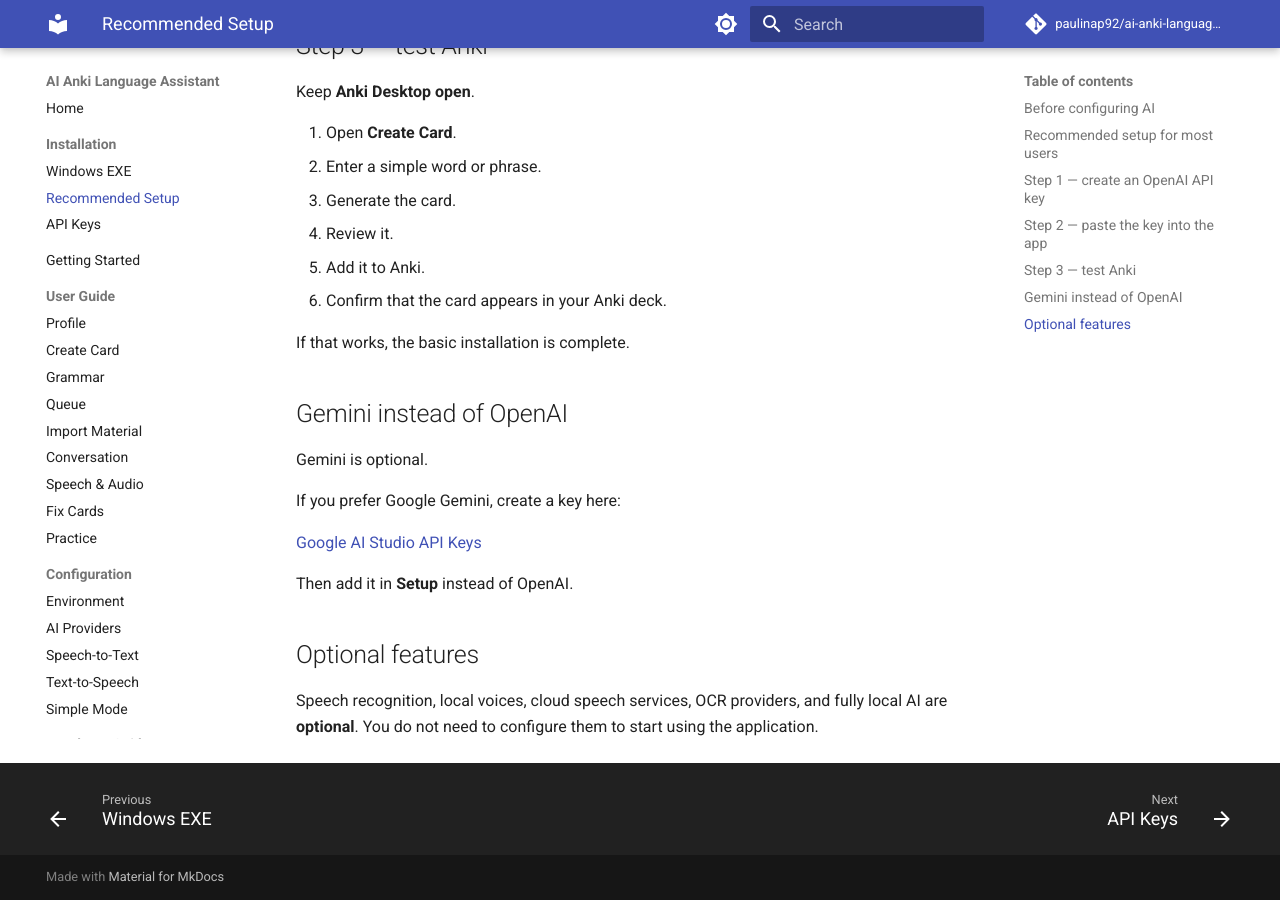
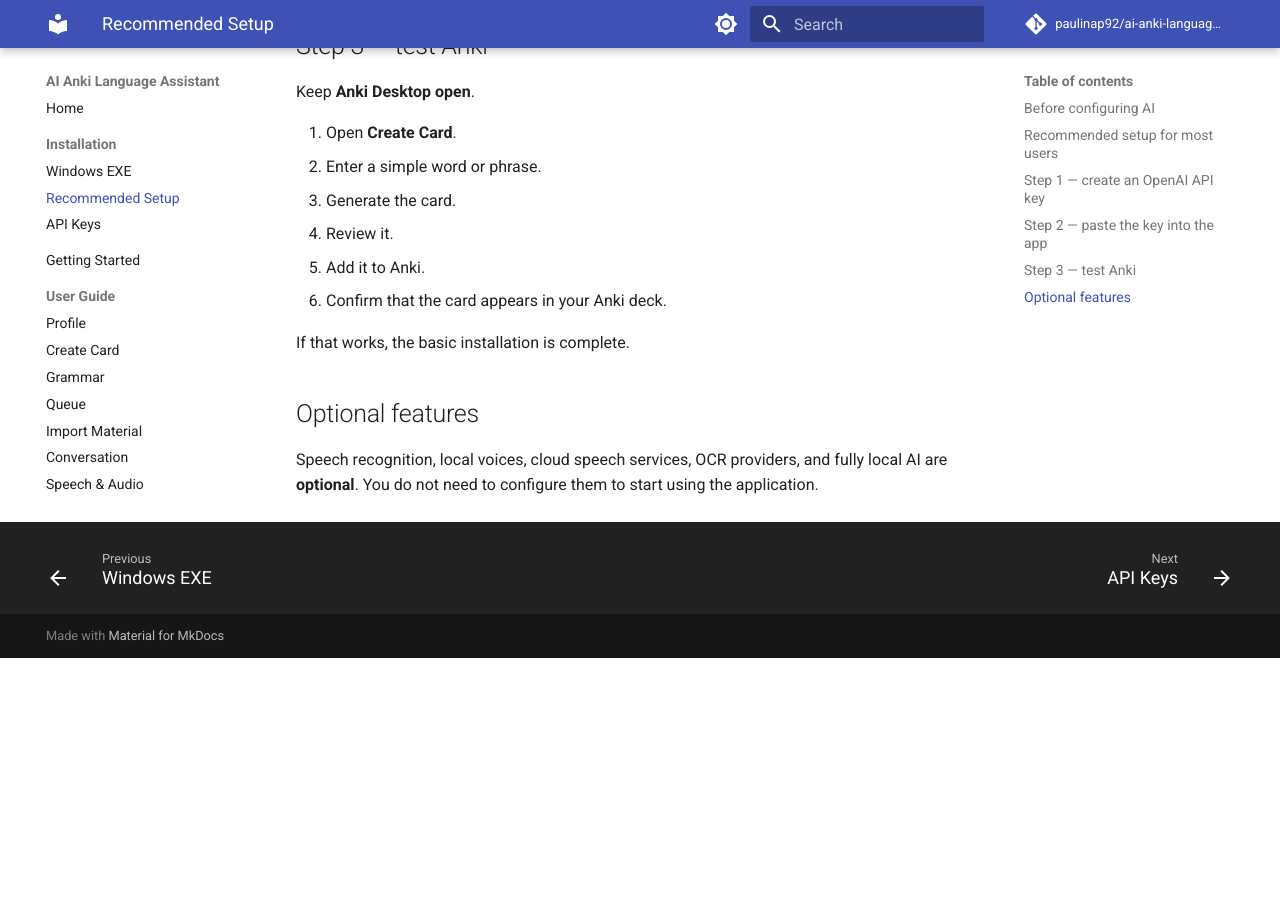
Before and after one commit to paulinap92/ai-anki-language-assistant, an MkDocs documentation site: the page built from docs/installation/recommended-setup.md, in a window 1280 px wide and 900 px high, scrolled down 1917 px. Built offline with MkDocs 1.6.1 and Material for MkDocs 9.7.7, drawn with Linux system fonts in a browser that asks for light colours; comment, search, counter and statistics services are not loaded; after the commit the page ends 2575 px from its top, so only the background shows below that.

Commit message:
docs: remove advanced provider alternatives from beginner setup

```diff
--- a/docs/installation/recommended-setup.md
+++ b/docs/installation/recommended-setup.md
@@ -66,16 +66,6 @@
 
 If that works, the basic installation is complete.
 
-## Gemini instead of OpenAI
-
-Gemini is optional.
-
-If you prefer Google Gemini, create a key here:
-
-[Google AI Studio API Keys](https://aistudio.google.com/apikey)
-
-Then add it in **Setup** instead of OpenAI.
-
 ## Optional features
 
 Speech recognition, local voices, cloud speech services, OCR providers, and fully local AI are **optional**. You do not need to configure them to start using the application.
```
